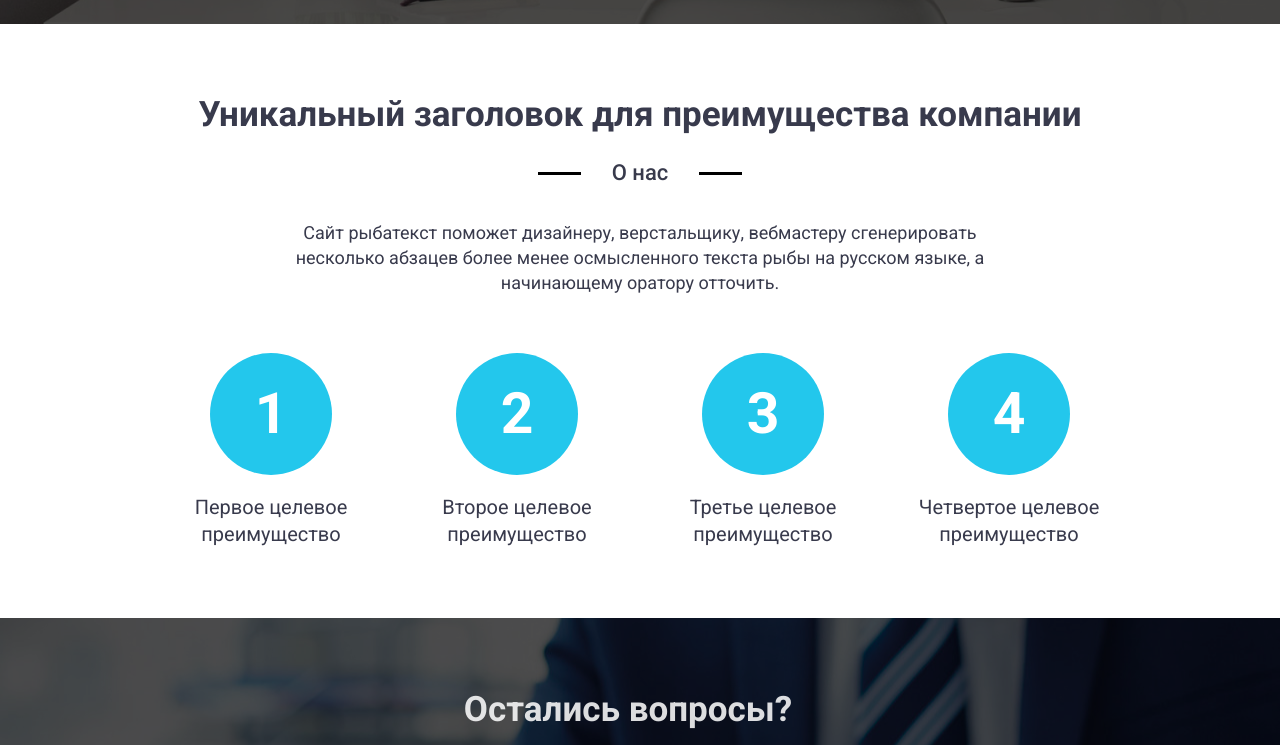
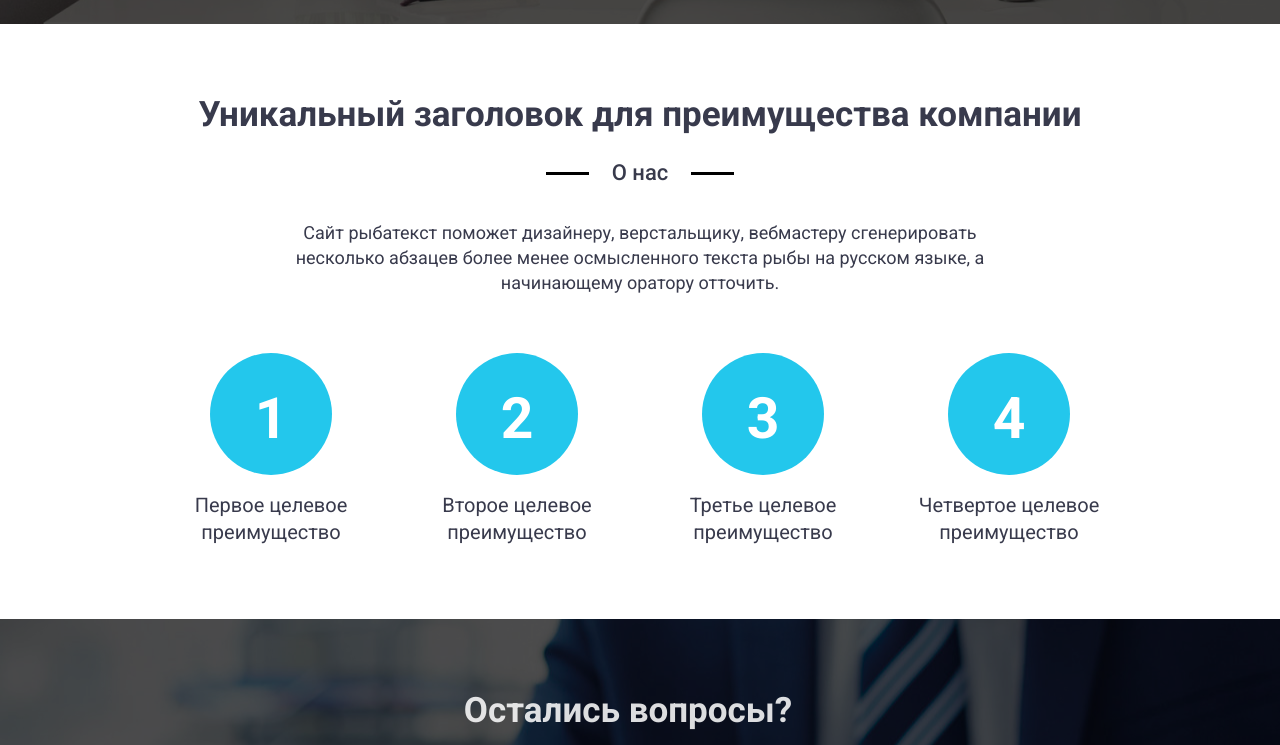
Before and after one commit to ronnie-arvest/adaptive, a plain HTML site: page index.html in a window 1280 px wide. Shown: the part 708-1453 px from the top of the page. Drawn offline with nearby package versions, Linux system fonts and the light colour scheme; a web font is replaced by a local one.

Commit message:
fixed pixel

```diff
--- a/style/advantages.css
+++ b/style/advantages.css
@@ -52,11 +52,11 @@
 }
 
 .advantages__about-i::before {
-  left: 340px;
+  left: 348px;
 }
 
 .advantages__about-i::after {
-  right: 340px;
+  right: 348px;
 }
 
 .advantages__text {
@@ -78,7 +78,7 @@
   max-width: 900px;
   gap: 50px;
   align-items: center;
-  margin-bottom: 70px;
+  margin-bottom: 73px;
 }
 
 .advantages__circle {
@@ -95,13 +95,14 @@
 
 .advantages__number {
   font-size: 57px;
+  padding-top: 10px;
 }
 
 .advantages__item {
   display: flex;
   flex-direction: column;
   align-items: center;
-  gap: 19px;
+  gap: 17px;
   flex-basis: 196px;
   flex-shrink: 0;
 }
```
